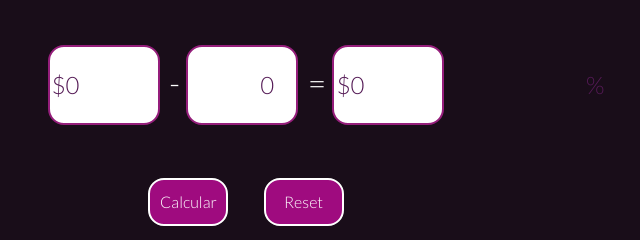
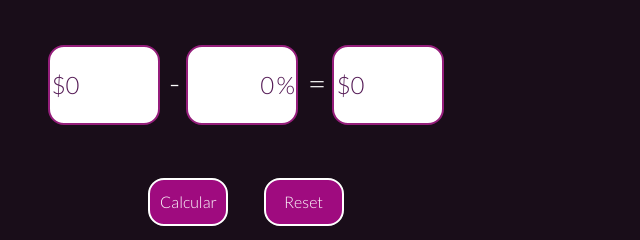
Before and after one commit to gandikish/PreEntrega-Gandica, a plain HTML site: page index.html in a window 1280 px wide. Shown: the part 176-416 px from the top of the page, 394-1034 px from the left. Drawn offline with Linux system fonts and the light colour scheme.

Commit message:
Arreglo estetico

```diff
--- a/styles/styles.css
+++ b/styles/styles.css
@@ -123,5 +123,5 @@ input[type="number" id="ingresarPrecio"]{
     color: #541a55;
     position: absolute;
     margin-top: 1.6rem;
-    right: 17.6rem;
+    margin-left: 5.65rem;
 }
```
